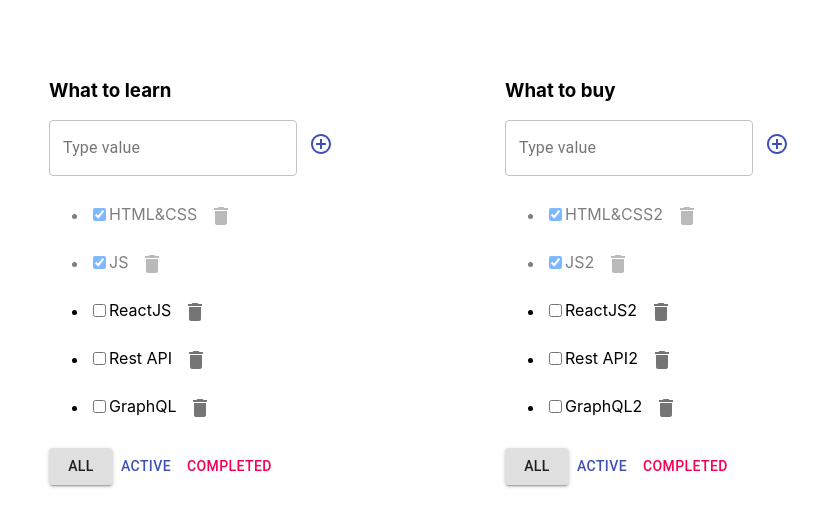
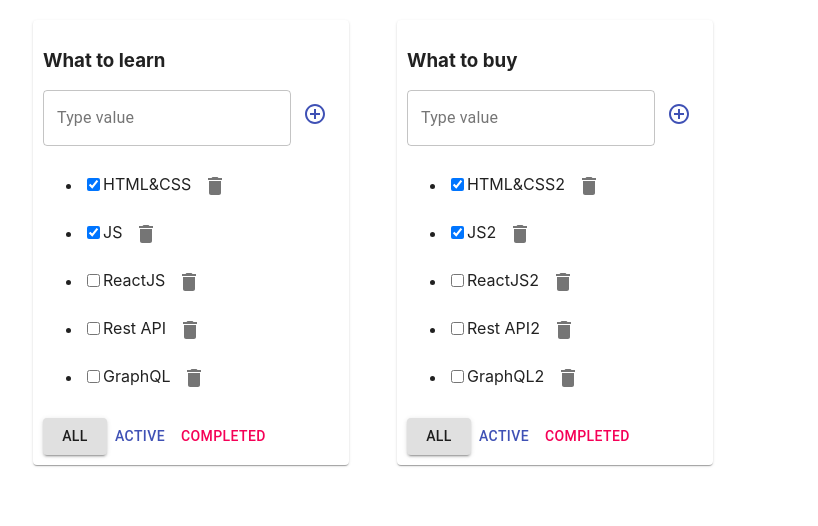
Before and after one commit to Lam1ro4eQ/todolist, a React (Create React App) app: page / in a window 1280 px wide. Shown: the top 526 px of the page, without its empty margins (11-829 px from the left). Built offline with nearby package versions, Linux system fonts and the light colour scheme.

Commit message:
todolists

```diff
--- a/src/App.css
+++ b/src/App.css
@@ -1,24 +1,29 @@
-.App {
-  padding: 30px;
-  display: flex;
-}
 
-.App > div {
-  margin-right: 50px;
-}
 
-.error {
-  border: red 1px solid;
-}
 
-.error-message {
-  color: red;
-}
 
-.active-filter {
-  background-color: aquamarine;
-}
 
-.is-done {
-  opacity: 0.5;
-}
+/*.App {*/
+/*  padding: 30px;*/
+/*  display: flex;*/
+/*}*/
+
+/*.App > div {*/
+/*  margin-right: 50px;*/
+/*}*/
+
+/*.error {*/
+/*  border: red 1px solid;*/
+/*}*/
+
+/*.error-message {*/
+/*  color: red;*/
+/*}*/
+
+/*.active-filter {*/
+/*  background-color: aquamarine;*/
+/*}*/
+
+/*.is-done {*/
+/*  opacity: 0.5;*/
+/*}*/
--- a/src/App.tsx
+++ b/src/App.tsx
@@ -2,6 +2,7 @@
 import './App.css';
 import {TaskType, Todolist} from "./Todolist";
 import {v1} from "uuid";
+import {Container, Grid, Paper} from "@material-ui/core";
 
 export type FilterValuesType = "all" | "completed" | "active"
 export type todolistsType = {
@@ -67,7 +68,13 @@
     }
 
     const changeStatus = (todolistID: string, taskId: string, isDone: boolean) => {
-        setTasks({...tasks,[todolistID]:tasks[todolistID].map(filtered => filtered.id === taskId ? {...filtered,isDone:isDone} : filtered)})
+        setTasks({
+            ...tasks,
+            [todolistID]: tasks[todolistID].map(filtered => filtered.id === taskId ? {
+                ...filtered,
+                isDone: isDone
+            } : filtered)
+        })
         // let task = tasks.find(t => t.id === taskId)
         // if (task) {
         //     task.isDone = isDone
@@ -78,6 +85,8 @@
 
     return (
         <div className="App">
+            <Container fixed>
+                <Grid container spacing={6} style={{padding:'20px'}}>
                     {todolists.map((mapForTodolists) => {
                         let tasksForTodoList = tasks[mapForTodolists.id]
 
@@ -88,7 +97,8 @@
                             tasksForTodoList = tasks[mapForTodolists.id].filter(k => k.isDone == false)
                         }
 
-                return (
+                        return (<Grid item>
+                            <Paper style={{padding: "10px"}}>
                                 <Todolist
                                     todolistID={mapForTodolists.id}
                                     key={mapForTodolists.id}
@@ -100,9 +110,12 @@
                                     changeStatus={changeStatus}
                                     filter={mapForTodolists.filter}
                                 />
-                )
+                            </Paper>
+                        </Grid>)
+
                     })}
-
+                </Grid>
+            </Container>
         </div>
     );
 }
```
Lines whose indentation alone changed are shown as unchanged.
